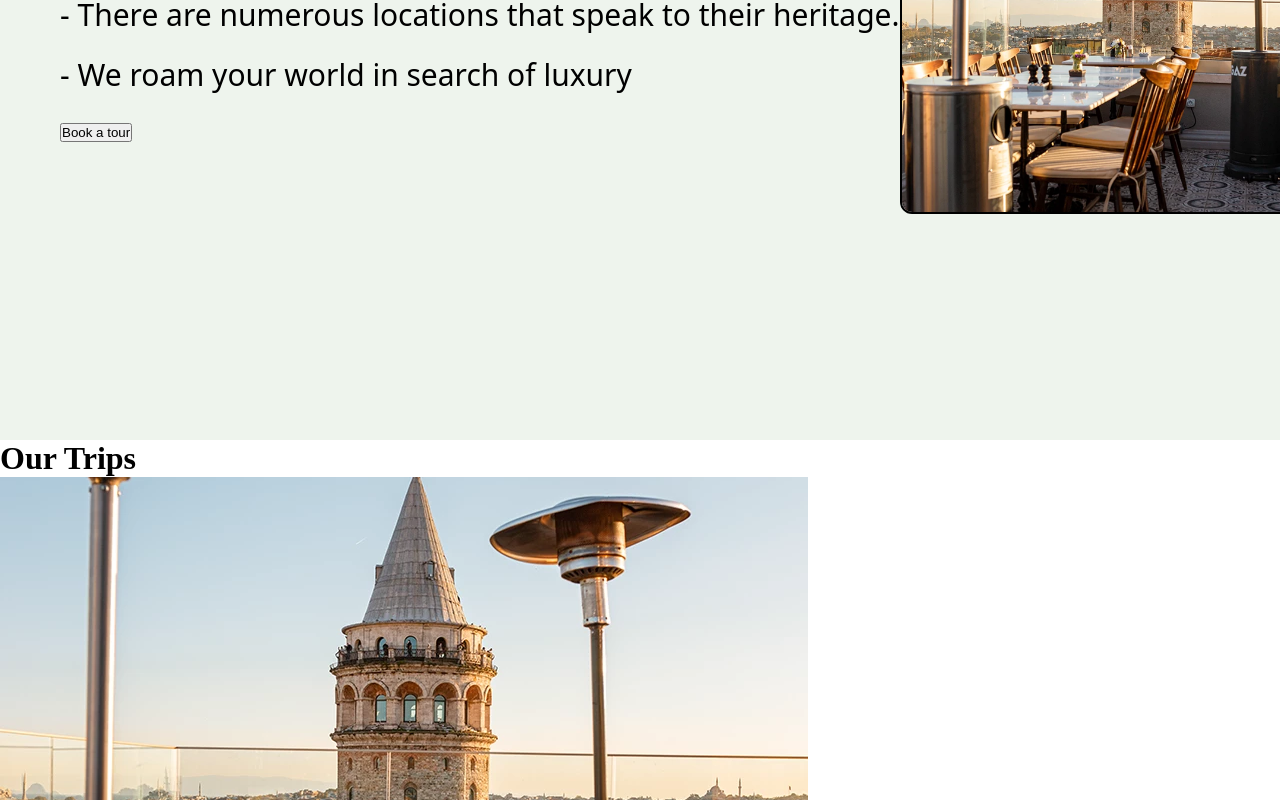
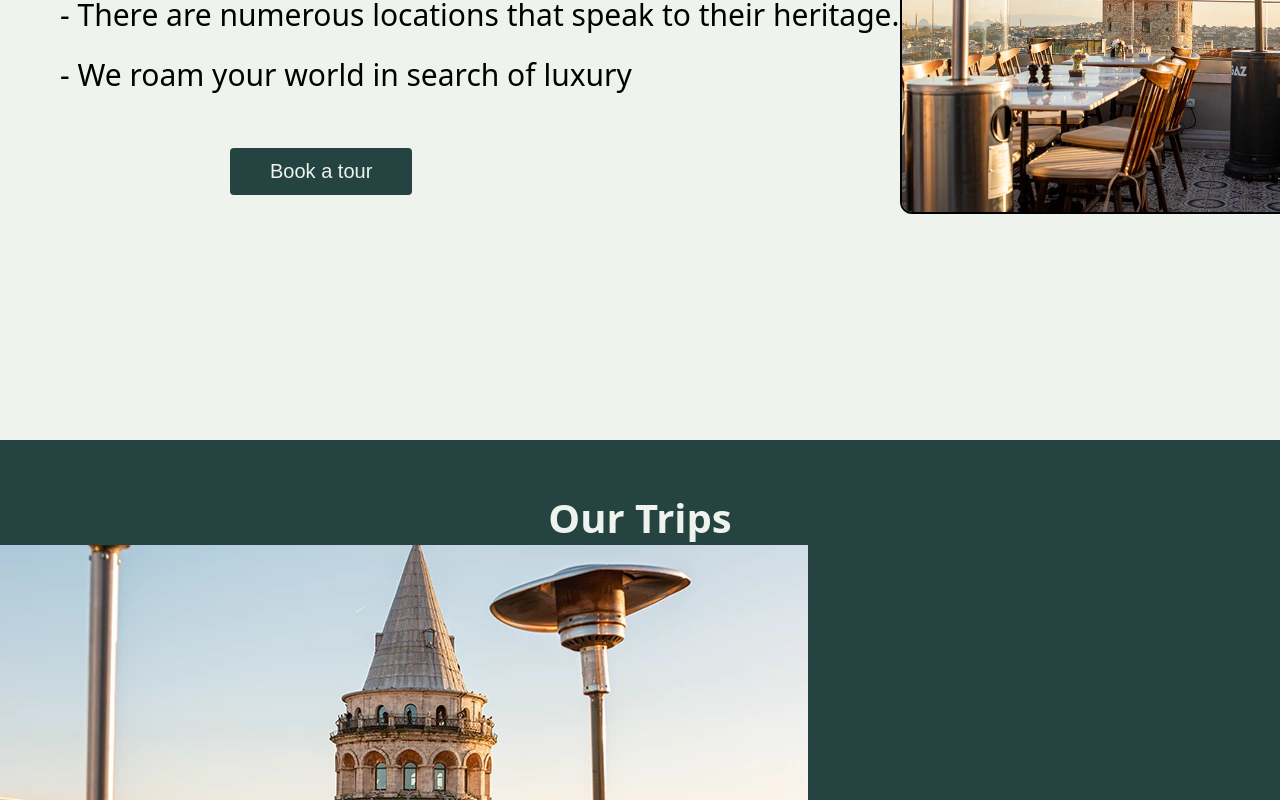
Before and after one commit to Tarek994/bg-React, a React (Create React App) app: page / in a window 1280 px wide. Shown: the part 1160-1960 px from the top of the page. Built offline with nearby package versions, Linux system fonts and the light colour scheme.

Commit message:
style(services-button): setup the style for book button

```diff
--- a/src/index.css
+++ b/src/index.css
@@ -46,6 +46,20 @@ video {
   width: 100%;
   height: 100%;
   background-color: rgba(0, 0, 0, 0.5);
+}
+
+.book-btn{
+  padding: 12px 40px;
+  position: absolute;
+  bottom: 20px;
+  left: 190px;
+  background-color: #254441;
+  color:#eef4ed ;
+  border: none;
+  border-radius: 4px;
+  cursor: pointer;
+  font-size: 20px;
+
 }
 
 .services{
@@ -105,5 +119,14 @@ video {
 
 .trip{
   height: 100vh;
+  background-color: #254441;
 
 }
+.trip-title{
+  padding-top: 50px;
+  color: #eef4ed;
+  font-size: 20px;
+  text-align: center;
+  font-family: system-ui, -apple-system, BlinkMacSystemFont, 'Segoe UI', Roboto, Oxygen, Ubuntu, Cantarell, 'Open Sans', 'Helvetica Neue', sans-serif;
+
+}
```
